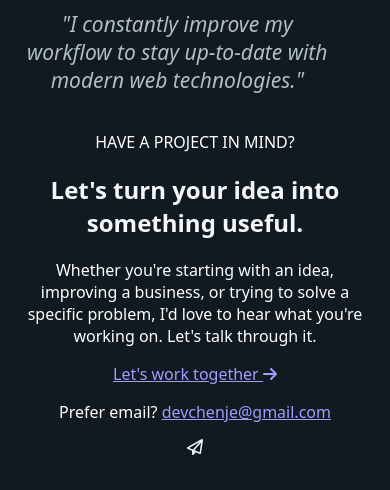
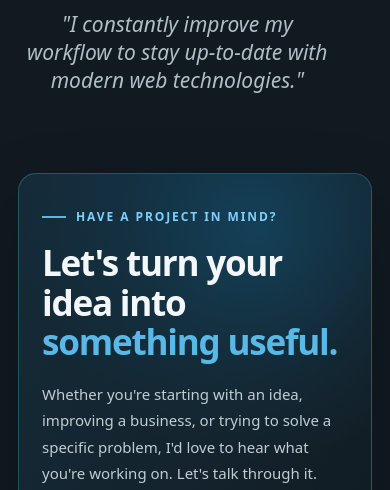
Before and after one commit to chenjedev/portfolio-web, a plain HTML site: page index.html in a window 390 px wide. Shown: the part 9342-9832 px from the top of the page. Drawn offline with Linux system fonts and the light colour scheme.

Commit message:
Style responsive final contact call to action

```diff
--- a/style.css
+++ b/style.css
@@ -1250,3 +1250,128 @@ a:focus-visible { outline: 2px solid #70c9f2; outline-offset: 4px; border-radius
   .work-steps{grid-template-columns:1fr}
   .work-step{padding:20px}
 }
+
+
+/* Final contact CTA — clear, confident and responsive */
+.contact-cta{
+  position:relative;
+  isolation:isolate;
+  display:flex;
+  align-items:center;
+  justify-content:space-between;
+  gap:36px;
+  max-width:1180px;
+  min-height:330px;
+  box-sizing:border-box;
+  overflow:hidden;
+  margin:86px auto 0;
+  padding:clamp(34px,6vw,68px);
+  text-align:left;
+  background:linear-gradient(120deg,#142b39 0%,#14232d 55%,#101a20 100%);
+  border:1px solid rgba(88,184,232,.32);
+  border-radius:24px;
+  box-shadow:0 24px 70px rgba(0,0,0,.2);
+}
+.contact-cta-content{position:relative;z-index:2;max-width:760px}
+.contact-cta-eyebrow{
+  display:flex;
+  align-items:center;
+  gap:10px;
+  margin:0 0 18px;
+  color:#80cffa;
+  font-size:12px;
+  font-weight:800;
+  letter-spacing:.16em;
+}
+.contact-cta-eyebrow span{
+  display:inline-block;
+  width:24px;
+  height:2px;
+  background:#58b8e8;
+}
+.contact-cta h2{
+  max-width:720px;
+  margin:0;
+  color:#f4f7f9;
+  font-size:clamp(2.1rem,5vw,3.6rem);
+  line-height:1.12;
+  letter-spacing:-.035em;
+}
+.contact-cta h2 span{color:#58b8e8}
+.contact-cta-copy{
+  max-width:650px;
+  margin:20px 0 26px;
+  color:#c0cdd3;
+  font-size:clamp(15px,1.5vw,17px);
+  line-height:1.8;
+}
+.contact-cta-button{
+  display:inline-flex;
+  align-items:center;
+  justify-content:center;
+  gap:14px;
+  min-height:52px;
+  padding:0 23px;
+  box-sizing:border-box;
+  border:1px solid #1387c1;
+  border-radius:9px;
+  background:#1387c1;
+  color:#fff;
+  font-weight:750;
+  text-decoration:none;
+  transition:transform .2s ease,background .2s ease,box-shadow .2s ease;
+}
+.contact-cta-button:hover{
+  transform:translateY(-3px);
+  background:#0876ad;
+  box-shadow:0 10px 28px rgba(19,135,193,.28);
+}
+.contact-cta-button i{transition:transform .2s ease}
+.contact-cta-button:hover i{transform:translateX(4px)}
+.contact-cta-email{
+  margin:16px 0 0;
+  color:#9fb0b9;
+  font-size:14px;
+}
+.contact-cta-email a{
+  color:#d8f1ff;
+  text-decoration:underline;
+  text-decoration-color:rgba(88,184,232,.55);
+  text-underline-offset:4px;
+}
+.contact-cta-glow{
+  position:absolute;
+ z-index:0;
+ top:-180px;
+ right:-120px;
+ width:470px;
+ height:470px;
+ border-radius:50%;
+ background:radial-gradient(circle,rgba(19,135,193,.28) 0%,rgba(19,135,193,.08) 42%,transparent 70%);
+ pointer-events:none;
+}
+.contact-cta-mark{
+  position:absolute;
+ right:7%;
+ bottom:-28px;
+ z-index:1;
+ color:rgba(88,184,232,.11);
+ font-size:clamp(130px,22vw,260px);
+ transform:rotate(-14deg);
+ pointer-events:none;
+}
+@media(max-width:700px){
+  .contact-cta{
+    min-height:0;
+    margin-top:58px;
+    padding:34px 23px;
+    border-radius:18px;
+  }
+  .contact-cta h2{font-size:clamp(2rem,9vw,2.8rem)}
+  .contact-cta-copy{font-size:15px;line-height:1.75}
+  .contact-cta-button{width:100%;gap:12px}
+  .contact-cta-mark{right:-8px;bottom:-20px;font-size:145px}
+}
+@media(prefers-reduced-motion:reduce){
+  .contact-cta-button,.contact-cta-button i{transition:none}
+}
```
